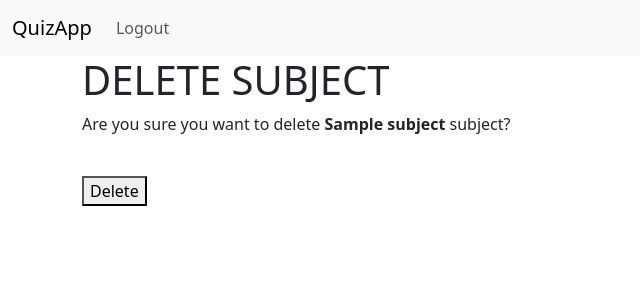
After one commit to its403/quiz_app_v1, a Flask app: page /admin/subject/1/delete in a window 1280 px wide. The commit adds this page. Shown: the top 300 px of the page, without its empty margins (0-640 px from the left). Run offline with Flask 3, Linux system fonts and the light colour scheme; the visitor is signed in with stand-in values (Sample User, id 1); tables that the repository leaves empty hold one stand-in row (values such as "Sample post").

Commit message:
Added delete subject functionality

```diff
--- a/routes.py
+++ b/routes.py
@@ -201,3 +201,29 @@ def update_subject_post(id):
     db.session.commit()
     flash("Subject updated successfully!")
     return redirect(url_for("admin"))
+
+
+@app.route("/admin/subject/<int:id>/delete")
+@admin_required
+def delete_subject(id):
+    subject = Subject.query.get(id)
+
+    if not subject:
+        flash("Subject does not exist!")
+        return redirect(url_for("admin"))
+
+    return render_template("subject/delete.html", subject=subject)
+
+@app.route("/admin/subject/<int:id>/delete", methods=["POST"])
+@admin_required
+def delete_subject_post(id):
+    subject = Subject.query.get(id)
+
+    if not subject:
+        flash("Subject does not exist!")
+        return redirect(url_for("admin"))
+
+    db.session.delete(subject)
+    db.session.commit()
+    flash("Subject deleted successfully!")
+    return redirect(url_for("admin"))
--- a/templates/admin/dashboard.html
+++ b/templates/admin/dashboard.html
@@ -8,6 +8,7 @@
           <strong>{{ subject.name }}</strong>
           <a href="{{ url_for('view_subject', id=subject.id) }}">View</a>
           <a href="{{ url_for('update_subject', id=subject.id) }}">Edit</a>
+          <a href="{{ url_for('delete_subject', id=subject.id) }}">Delete</a>
           <br>
         {% endfor %}
     </div>
--- /dev/null
+++ b/templates/subject/delete.html
@@ -0,0 +1,14 @@
+{% extends 'layout.html' %}
+
+{% block content %}
+<h1>DELETE SUBJECT</h1>
+
+<p>Are you sure you want to delete <strong>{{ subject.name }}</strong> subject?</p>
+
+<br>
+<form action="" method="post">
+    <button type="submit">
+        Delete
+    </button>
+</form>
+{% endblock %}
```
